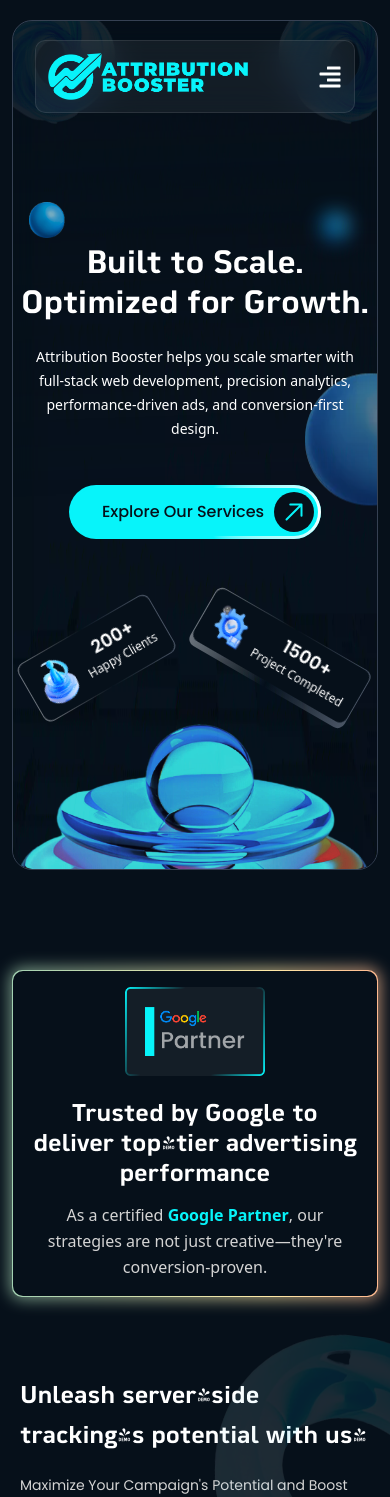
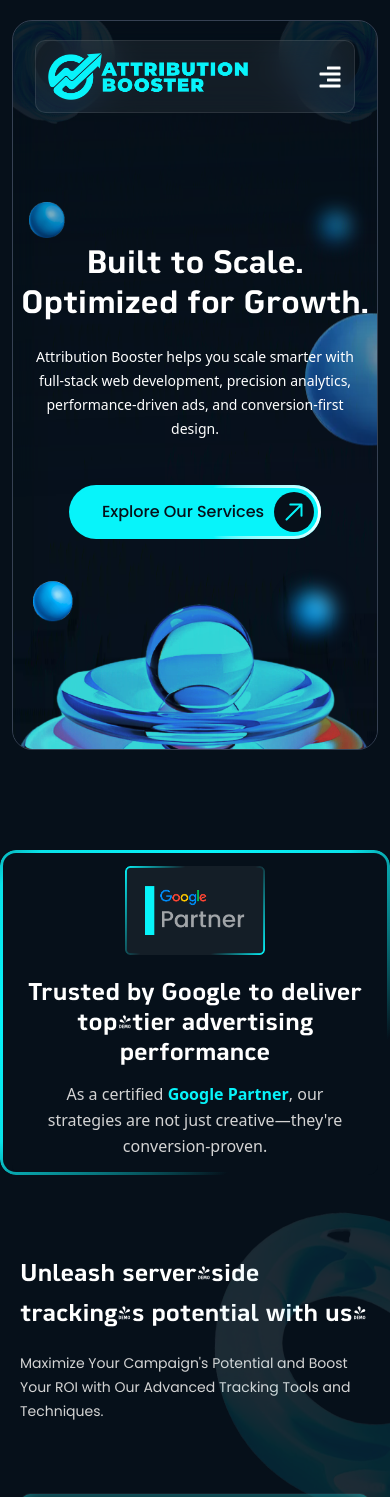
Before and after one commit to team-pr01/Attribution-Booster-Client, a Next.js app: page / in a window 390 px wide. Shown: the top 1497 px of the page. Built offline with nearby package versions, Linux system fonts and the light colour scheme.

Commit message:
Changed shining border color

```diff
--- a/src/components/HomePage/Hero/Hero.tsx
+++ b/src/components/HomePage/Hero/Hero.tsx
@@ -114,10 +114,10 @@ const Hero = () => {
       ref={containerRef}
       initial="hidden"
       animate={isInView ? "visible" : "hidden"}
-      className="max-w-[1300px] 2xl:max-w-[1470px] mx-auto py-5 lg:py-10 px-3 2xl:px-0"
+      className="max-w-[1300px] 2xl:max-w-[1800px] mx-auto py-5 lg:py-10 px-3 2xl:px-0"
     >
       <motion.div
-        className="rounded-[20px] border border-gray-700 backdrop-blur-[15px] relative overflow-hidden h-[850px] 2xl:h-[1080px]"
+        className="rounded-[20px] border border-gray-700 backdrop-blur-[15px] relative overflow-hidden h-[730px] 2xl:h-[1080px]"
         initial={{ opacity: 0, scale: 0.95 }}
         animate={{ opacity: 1, scale: 1 }}
         transition={{ duration: 1, ease: "easeOut" }}
@@ -299,7 +299,7 @@ const Hero = () => {
           </div>
 
           {/* Rotate cards */}
-          <div className="flex justify-between w-full max-w-[1300px] 2xl:max-w-[1500px] absolute top-[380px] 2xl:top-[350px] sm:top-[250px] md:top-[300px] px-2 sm:px-5">
+          <div className="hidden xl:flex justify-between w-full max-w-[1300px] 2xl:max-w-[1500px] absolute top-[380px] 2xl:top-[350px] sm:top-[250px] md:top-[300px] px-2 sm:px-5">
             {/* Happy Clients Card */}
             <motion.div
               variants={rotateCardLeft}
@@ -399,7 +399,7 @@ const Hero = () => {
 
           {/* Bottom globes */}
           <motion.div
-            className="hidden xl:flex items-center justify-between max-w-[1100px] 2xl:max-w-[1300px] absolute top-[500px] 2xl:top-[600px] w-full"
+            className="flex items-center justify-between max-w-[300px] lg:max-w-[1100px] 2xl:max-w-[1300px] absolute left-5 lg:left-auto top-[350px] xl:top-[500px] 2xl:top-[600px] mx-auto w-full"
             variants={staggerContainer}
           >
             <motion.div
@@ -416,7 +416,7 @@ const Hero = () => {
               <Image
                 src={IMAGES.globeCircle}
                 alt=""
-                className="size-16 blur-[10px]"
+                className="size-10 xl:size-16"
               />
             </motion.div>
 
@@ -435,7 +435,7 @@ const Hero = () => {
               <Image
                 src={IMAGES.globeCircle}
                 alt=""
-                className="size-16 blur-[10px]"
+                className="size-10 xl:size-16 blur-[10px]"
               />
             </motion.div>
           </motion.div>
--- a/src/components/HomePage/Partner/Partner.tsx
+++ b/src/components/HomePage/Partner/Partner.tsx
@@ -63,10 +63,10 @@ const Partner = () => {
       initial="hidden"
       animate={isInView ? "visible" : "hidden"}
       variants={containerVariants}
-      className="max-w-[1200px] 2xl:max-w-[1400px] mx-auto mt-20 lg:mt-10 px-3 sm:px-5"
+      className="max-w-[1200px] 2xl:max-w-[1400px] mx-auto mt-20 lg:mt-10 px-3 sm:px-5 relative"
     >
-      {/* Moving Border Container - No animation on the card itself */}
-      <div className="moving-border-container rounded-[10px] p-px">
+      {/* Shine Border Effect for full section */}
+        <div className="shine-border absolute inset-0 rounded-2xl pointer-events-none z-50 m-0"></div>
         <div className="rounded-[10px] bg-neutral-5 backdrop-blur-[15px] relative z-10">
           {/* Responsive layout */}
           <div className="flex flex-col sm:flex-row items-center gap-6 sm:gap-8 lg:gap-12 p-4">
@@ -110,62 +110,7 @@ const Partner = () => {
             </motion.div>
           </div>
         </div>
-      </div>
 
-      {/* Add CSS for moving border */}
-      <style jsx>{`
-        .moving-border-container {
-          position: relative;
-          background: linear-gradient(
-            90deg,
-            #ff6b6b,
-            #4ecdc4,
-            #45b7d1,
-            #96ceb4,
-            #ffeaa7,
-            #ff6b6b
-          );
-          background-size: 400% 400%;
-          animation: gradientMove 3s ease infinite;
-          border-radius: 10px;
-        }
-
-        .moving-border-container::before {
-          content: '';
-          position: absolute;
-          top: -2px;
-          left: -2px;
-          right: -2px;
-          bottom: -2px;
-          background: linear-gradient(
-            90deg,
-            #ff6b6b,
-            #4ecdc4,
-            #45b7d1,
-            #96ceb4,
-            #ffeaa7,
-            #ff6b6b
-          );
-          background-size: 400% 400%;
-          border-radius: 12px;
-          z-index: -1;
-          animation: gradientMove 3s ease infinite;
-          filter: blur(8px);
-          opacity: 0.7;
-        }
-
-        @keyframes gradientMove {
-          0% {
-            background-position: 0% 50%;
-          }
-          50% {
-            background-position: 100% 50%;
-          }
-          100% {
-            background-position: 0% 50%;
-          }
-        }
-      `}</style>
     </motion.div>
   );
 };
```
